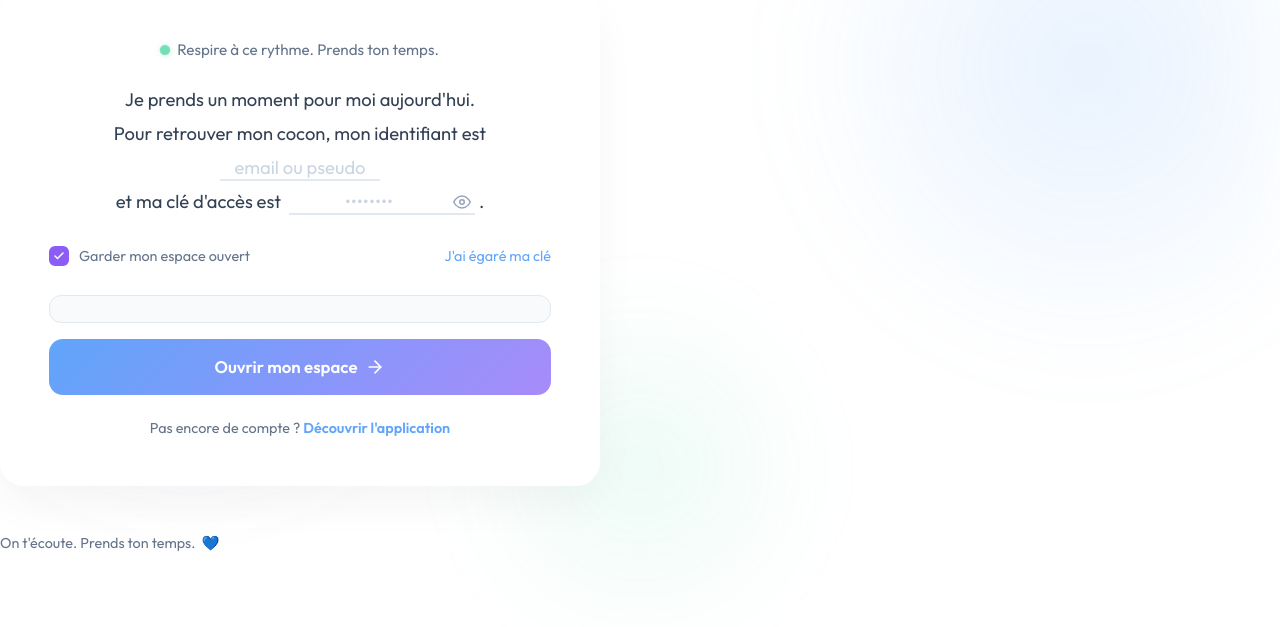
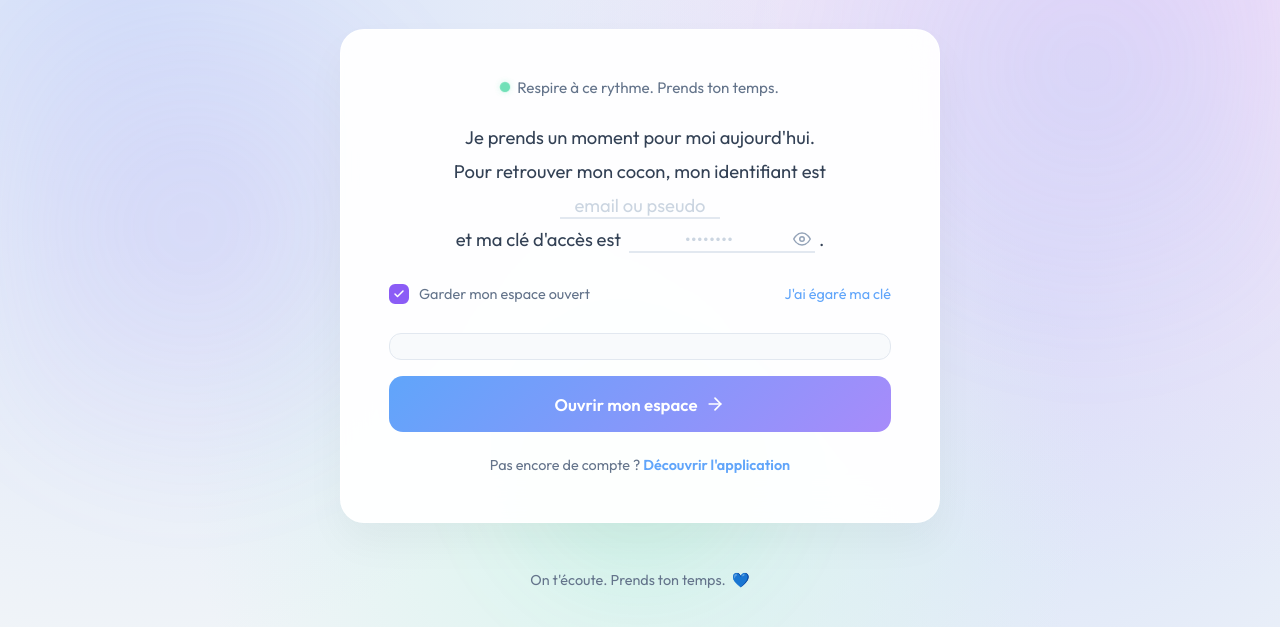
Before and after one commit to HOUDAED/forum-zukuk, a plain HTML site: page frontend/html/login.html in a window 1280 px wide. Shown: the part 173-800 px from the top of the page. Drawn offline with Linux system fonts and the light colour scheme.

Commit message:
ise en place des template

```diff
--- a/frontend/html/login.html
+++ b/frontend/html/login.html
@@ -7,16 +7,8 @@
     <!-- Lien vers ton fichier CSS -->
     <link rel="stylesheet" href="/frontend/css/auth.css">
 </head>
-<style>
-    /* ── Styles spécifiques à la page de connexion ── */
-    body {
-        display: block !important;
-        background: none !important;
-        padding-top: 0 !important;
-        margin: 0;
-        overflow: hidden;
-    }
-</style>
+</html>
+
 <body>
 
     <div class="bg-gradients"></div>
```
